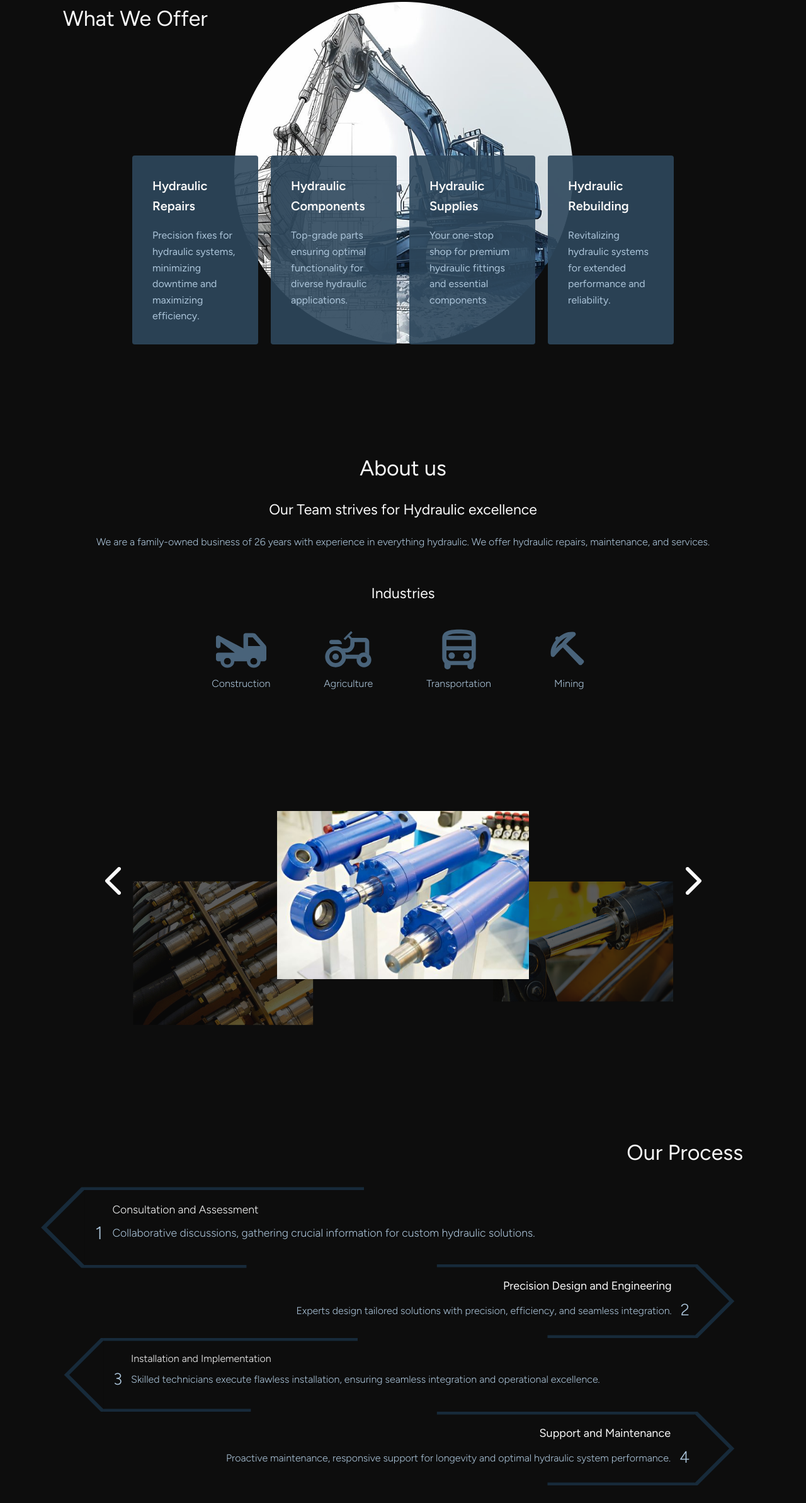
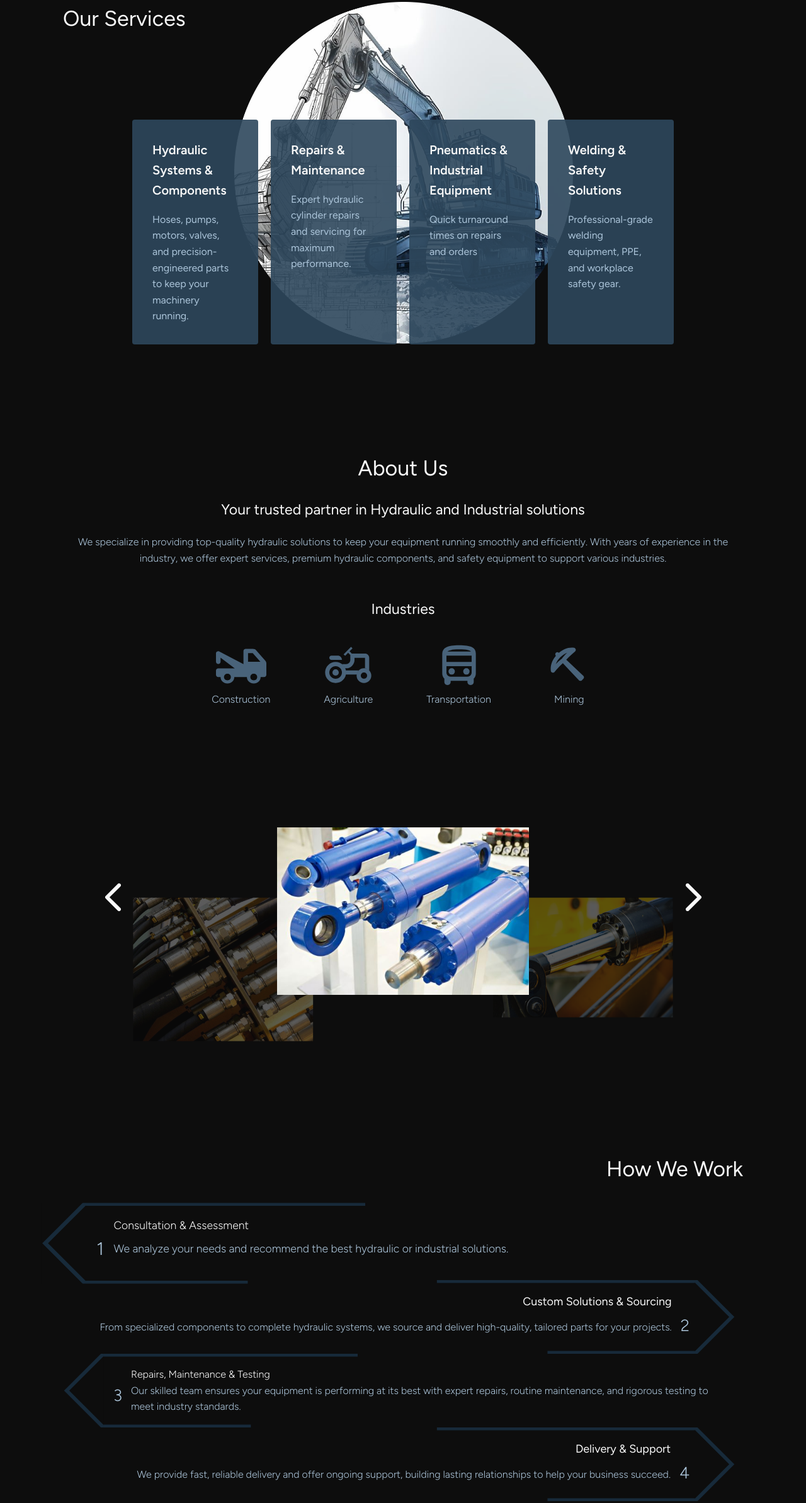
Before and after one commit to DoodleDevGit/HyproHydraulics, a website: page index.html in a window 1280 px wide. Shown: the part 967-3354 px from the top of the page at 63% size. Drawn offline with nearby package versions, Linux system fonts and the light colour scheme.

Commit message:
website info updates

```diff
--- a/index.html
+++ b/index.html
@@ -82,37 +82,36 @@
       <!-- Services -->
       <section id="services" class="services section">
         <div class="section-heading">
-          <h2>What We Offer</h2>
+          <h2>Our Services</h2>
         </div>
 
         <div class="section-content">
           <ul class="service-items">
             <li class="service-item">
-              <span class="service-label">Hydraulic Repairs</span>
+              <span class="service-label">Hydraulic Systems & Components</span>
               <p>
-                Precision fixes for hydraulic systems, minimizing downtime and
-                maximizing efficiency.
+                Hoses, pumps, motors, valves, and precision-engineered parts to
+                keep your machinery running.
               </p>
             </li>
             <li class="service-item">
-              <span class="service-label">Hydraulic Components</span>
+              <span class="service-label">Repairs & Maintenance</span>
               <p>
-                Top-grade parts ensuring optimal functionality for diverse
-                hydraulic applications.
+                Expert hydraulic cylinder repairs and servicing for maximum
+                performance.
               </p>
             </li>
             <li class="service-item">
-              <span class="service-label">Hydraulic Supplies</span>
-              <p>
-                Your one-stop shop for premium hydraulic fittings and essential
-                components
-              </p>
+              <span class="service-label">
+                Pneumatics & Industrial Equipment</span
+              >
+              <p>Quick turnaround times on repairs and orders</p>
             </li>
             <li class="service-item">
-              <span class="service-label">Hydraulic Rebuilding</span>
+              <span class="service-label">Welding & Safety Solutions</span>
               <p>
-                Revitalizing hydraulic systems for extended performance and
-                reliability.
+                Professional-grade welding equipment, PPE, and workplace safety
+                gear.
               </p>
             </li>
           </ul>
@@ -122,12 +121,14 @@
       <!-- About Us -->
       <section id="about" class="about section">
         <div class="section-heading">
-          <h2>About us</h2>
-          <h3>Our Team strives for Hydraulic excellence</h3>
+          <h2>About Us</h2>
+          <h3>Your trusted partner in Hydraulic and Industrial solutions</h3>
           <p>
-            We are a family-owned business of 26 years with experience in
-            everything hydraulic. We offer hydraulic repairs, maintenance, and
-            services.
+            We specialize in providing top-quality hydraulic solutions to keep
+            your equipment running smoothly and efficiently. With years of
+            experience in the industry, we offer expert services, premium
+            hydraulic components, and safety equipment to support various
+            industries.
           </p>
         </div>
         <div class="section-content">
@@ -207,28 +208,27 @@
 
       <!-- Process -->
       <section id="process" class="process section">
-        <div class="section-heading"><h2>Our Process</h2></div>
+        <div class="section-heading"><h2>How We Work</h2></div>
         <div class="section-content">
           <ul class="process-list-container">
             <li class="left">
               <div class="process-details">
                 <span class="process-number">1</span>
-                <span class="process-label">Consultation and Assessment</span>
+                <span class="process-label">Consultation & Assessment</span>
                 <p class="process-description">
-                  Collaborative discussions, gathering crucial information for
-                  custom hydraulic solutions.
+                  We analyze your needs and recommend the best hydraulic or
+                  industrial solutions.
                 </p>
               </div>
             </li>
             <li class="right">
               <div class="process-details process-list-item-inverted">
                 <span class="process-number">2</span>
-                <span class="process-label"
-                  >Precision Design and Engineering</span
-                >
+                <span class="process-label"> Custom Solutions & Sourcing</span>
                 <p class="process-description">
-                  Experts design tailored solutions with precision, efficiency,
-                  and seamless integration.
+                  From specialized components to complete hydraulic systems, we
+                  source and deliver high-quality, tailored parts for your
+                  projects.
                 </p>
               </div>
             </li>
@@ -236,21 +236,22 @@
               <div class="process-details">
                 <span class="process-number">3</span>
                 <span class="process-label"
-                  >Installation and Implementation</span
+                  >Repairs, Maintenance & Testing</span
                 >
                 <p class="process-description">
-                  Skilled technicians execute flawless installation, ensuring
-                  seamless integration and operational excellence.
+                  Our skilled team ensures your equipment is performing at its
+                  best with expert repairs, routine maintenance, and rigorous
+                  testing to meet industry standards.
                 </p>
               </div>
             </li>
             <li class="right">
               <div class="process-details process-list-item-inverted">
                 <span class="process-number">4</span>
-                <span class="process-label">Support and Maintenance</span>
+                <span class="process-label">Delivery & Support</span>
                 <p class="process-description">
-                  Proactive maintenance, responsive support for longevity and
-                  optimal hydraulic system performance.
+                  We provide fast, reliable delivery and offer ongoing support,
+                  building lasting relationships to help your business succeed.
                 </p>
               </div>
             </li>
--- a/styling/mainStyling.scss
+++ b/styling/mainStyling.scss
@@ -961,6 +961,7 @@ footer {
 }
 
 .footer-social-links {
+	display: none !important;
 	flex: 1;
 	display: flex;
 	justify-content: center;
```
Also changed, not shown: styling/mainStyling.css, 1 other file.
